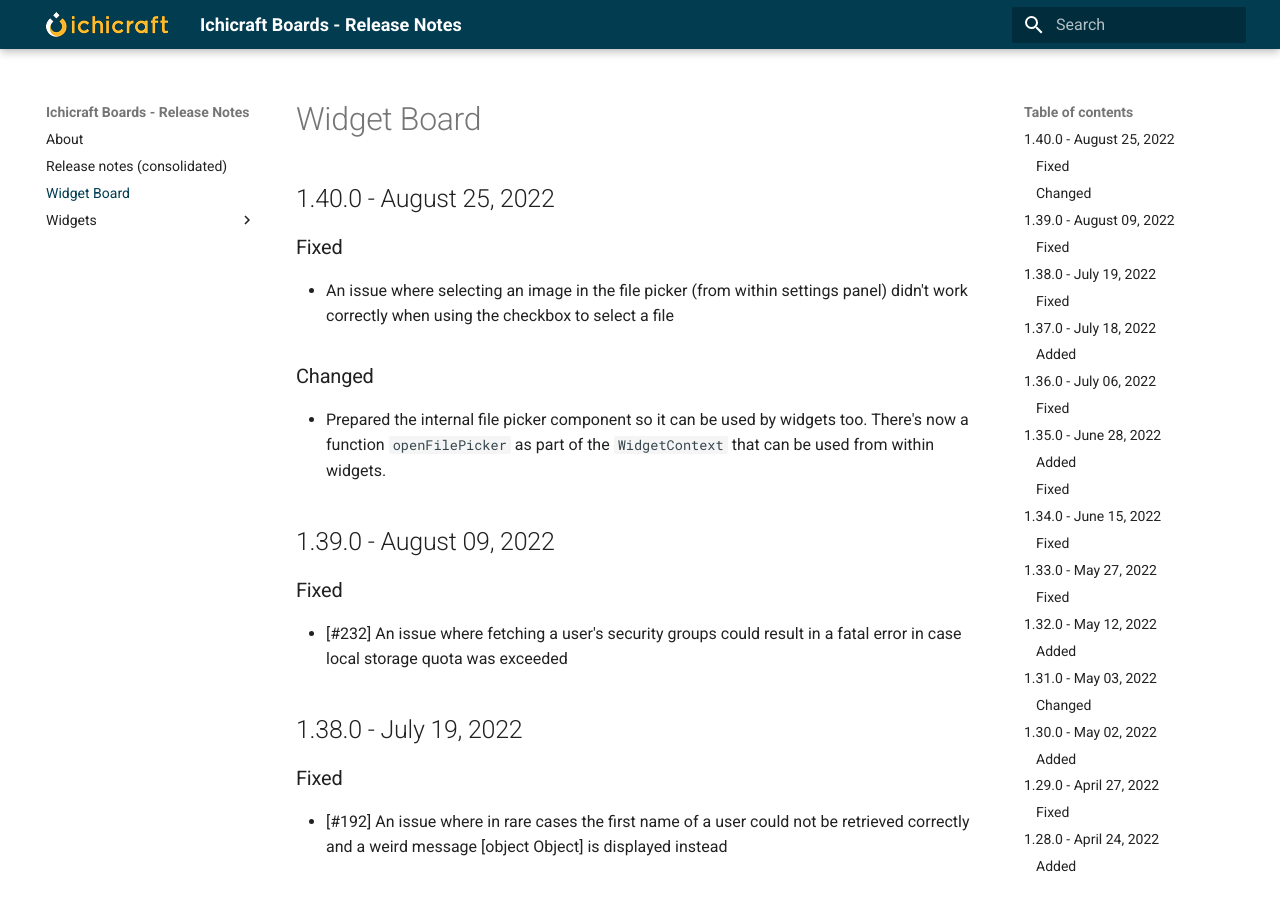
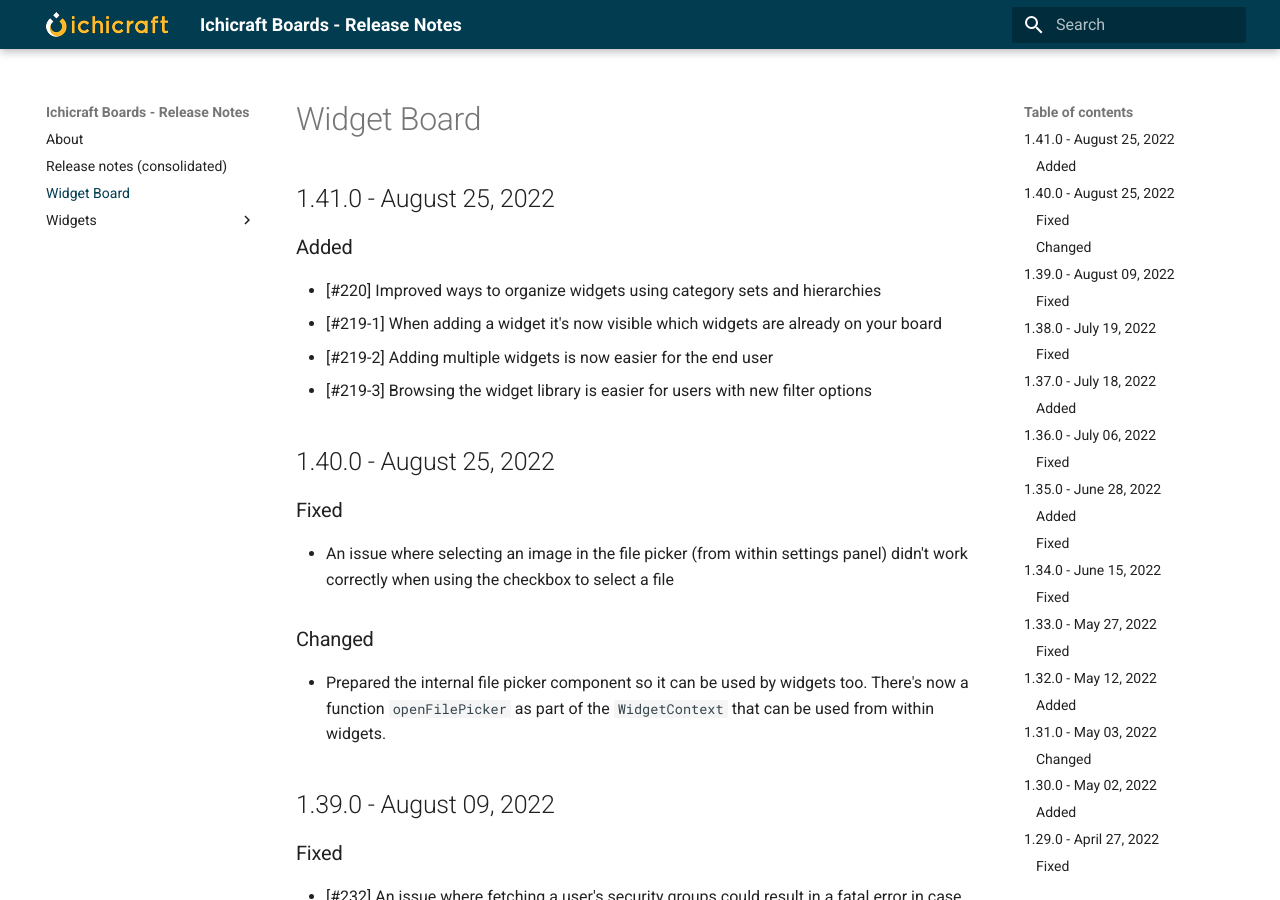
Before and after one commit to ichicraft/widgets-docs, an MkDocs documentation site: the page built from docs/Widget Board.md, in a window 1280 px wide and 900 px high. Built offline with MkDocs 1.6.1 and Material for MkDocs 9.7.7, drawn with Linux system fonts in a browser that asks for light colours.

```diff
--- a/docs/Widget Board.md
+++ b/docs/Widget Board.md
@@ -1,3 +1,11 @@
+## 1.41.0 - August 25, 2022
+
+### Added
+- [#220] Improved ways to organize widgets using category sets and hierarchies
+- [#219-1] When adding a widget it&#x27;s now visible which widgets are already on your board
+- [#219-2] Adding multiple widgets is now easier for the end user
+- [#219-3] Browsing the widget library is easier for users with new filter options
+
 ## 1.40.0 - August 25, 2022
 
 ### Fixed
```
Also changed, not shown: docs/Release-notes-(consolidated).md (+8 -0 lines).
